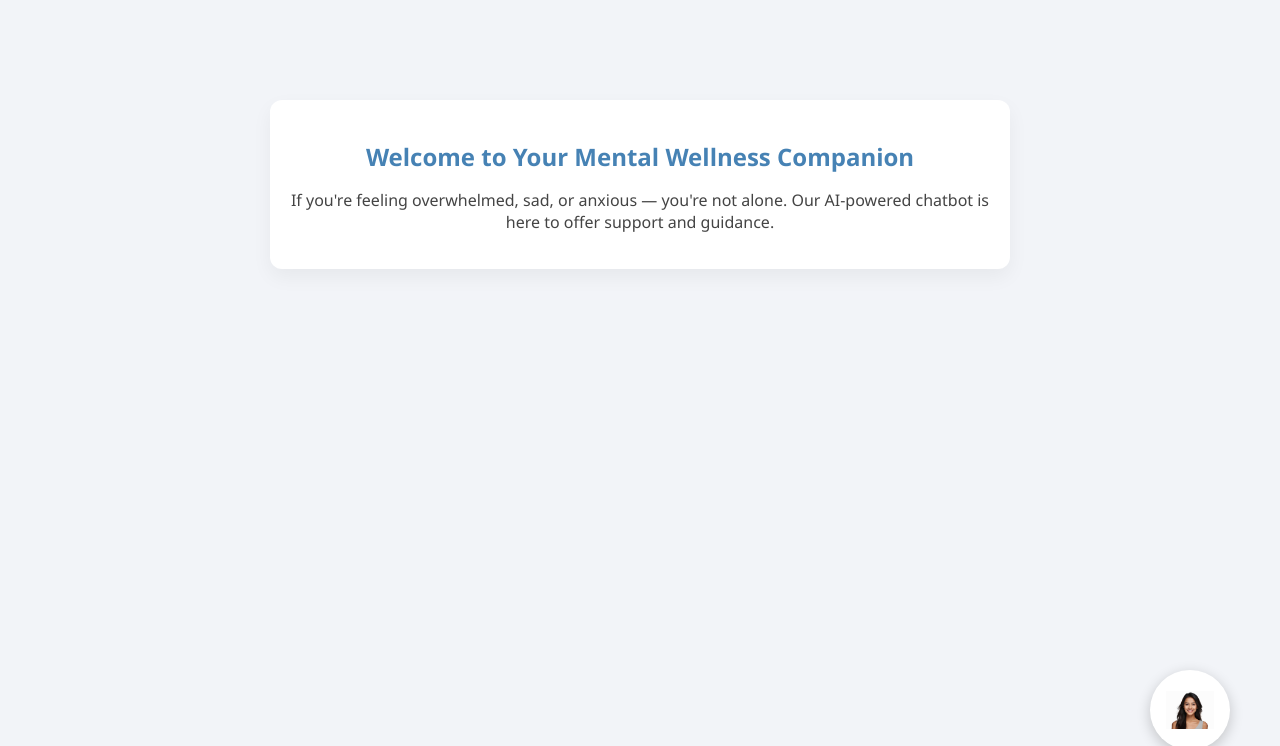
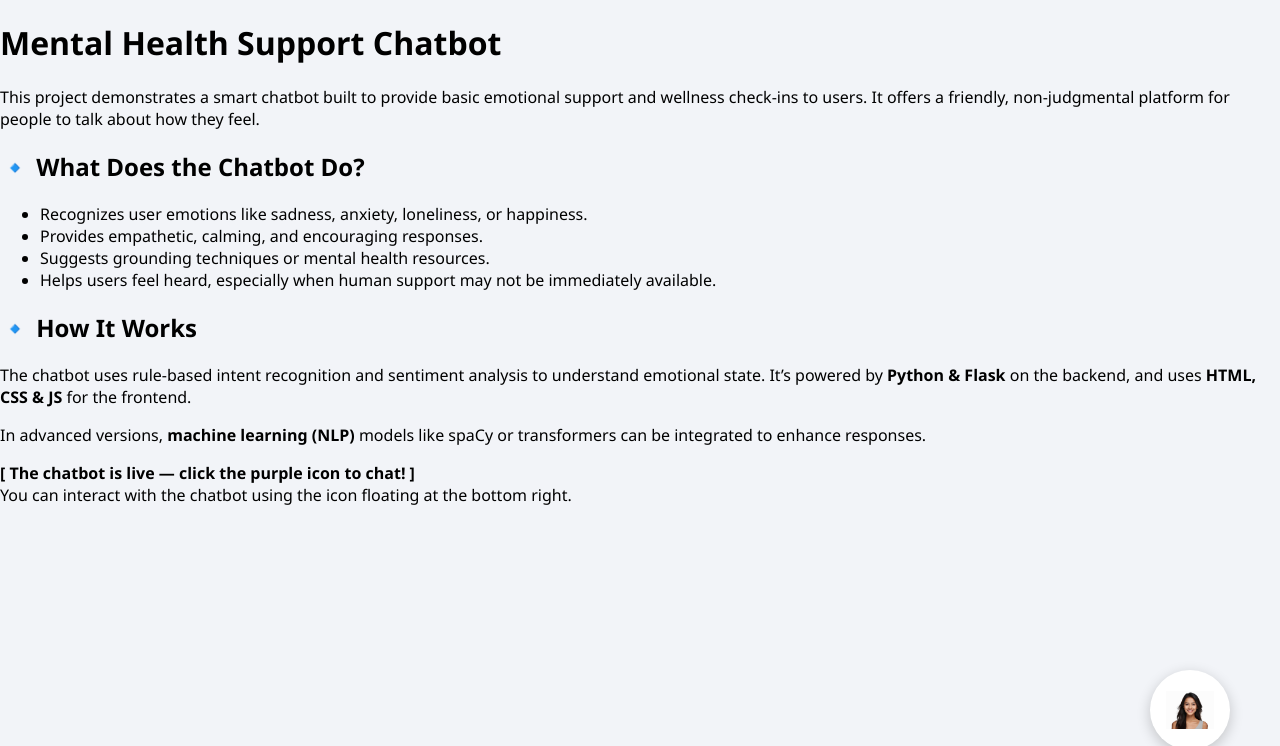
Before and after one commit to Akila-Sivashanmugam/Chatbot, a Flask app: page / in a window 1280 px wide. Shown: the top 746 px of the page. Run offline with Flask 3, Linux system fonts and the light colour scheme.

Commit message:
Update index.html

```diff
--- a/templates/index.html
+++ b/templates/index.html
@@ -1,22 +1,41 @@
 <!DOCTYPE html>
 <html lang="en">
 <head>
-    <meta charset="UTF-8">
+  <meta charset="UTF-8" />
   <title>Mental Health Chatbot</title>
+  <meta name="viewport" content="width=device-width, initial-scale=1.0" />
   <link rel="stylesheet" href="{{ url_for('static', filename='style.css') }}">
 </head>
 <body>
 
-    <!-- Introduction -->
-    <section class="intro">
-        <h1>Welcome to Your Mental Wellness Companion</h1>
+  <div class="container">
+    <h1>Mental Health Support Chatbot</h1>
+    <p>This project demonstrates a smart chatbot built to provide basic emotional support and wellness check-ins to users. It offers a friendly, non-judgmental platform for people to talk about how they feel.</p>
+
+    <h2>🔹 What Does the Chatbot Do?</h2>
+    <ul>
+      <li>Recognizes user emotions like sadness, anxiety, loneliness, or happiness.</li>
+      <li>Provides empathetic, calming, and encouraging responses.</li>
+      <li>Suggests grounding techniques or mental health resources.</li>
+      <li>Helps users feel heard, especially when human support may not be immediately available.</li>
+    </ul>
+
+    <h2>🔹 How It Works</h2>
     <p>
-            If you're feeling overwhelmed, sad, or anxious — you're not alone.
-            Our AI-powered chatbot is here to offer support and guidance.
+      The chatbot uses rule-based intent recognition and sentiment analysis to understand emotional state.
+      It’s powered by <strong>Python & Flask</strong> on the backend, and uses <strong>HTML, CSS & JS</strong> for the frontend.
     </p>
-    </section>
+    <p>
+      In advanced versions, <strong>machine learning (NLP)</strong> models like spaCy or transformers can be integrated to enhance responses.
+    </p>
 
-    <!-- Chat Icon + Bubble Message -->
+    <div class="chatbot-preview">
+      <strong>[ The chatbot is live — click the purple icon to chat! ]</strong><br />
+      You can interact with the chatbot using the icon floating at the bottom right.
+    </div>
+  </div>
+
+  <!-- Floating Chat Icon -->
   <div class="chat-icon-wrapper">
     <div class="chat-icon" onclick="toggleChat()">
       <img src="{{ url_for('static', filename='Chatbot.png') }}" alt="Chatbot Icon">
@@ -34,12 +53,12 @@
     </div>
     <div class="chat-body" id="chatBox"></div>
     <form id="chatForm" class="chat-form">
-            <input type="text" id="userInput" placeholder="Type how you're feeling..." required>
+      <input type="text" id="userInput" placeholder="Type how you're feeling..." required />
       <button type="submit">➤</button>
     </form>
   </div>
 
-    <!-- Script -->
+  <!-- JavaScript -->
   <script>
     window.onload = function () {
       setTimeout(() => {
@@ -80,6 +99,5 @@
       chatBox.scrollTop = chatBox.scrollHeight;
     }
   </script>
-
 </body>
 </html>
```
Lines whose indentation alone changed are shown as unchanged.
